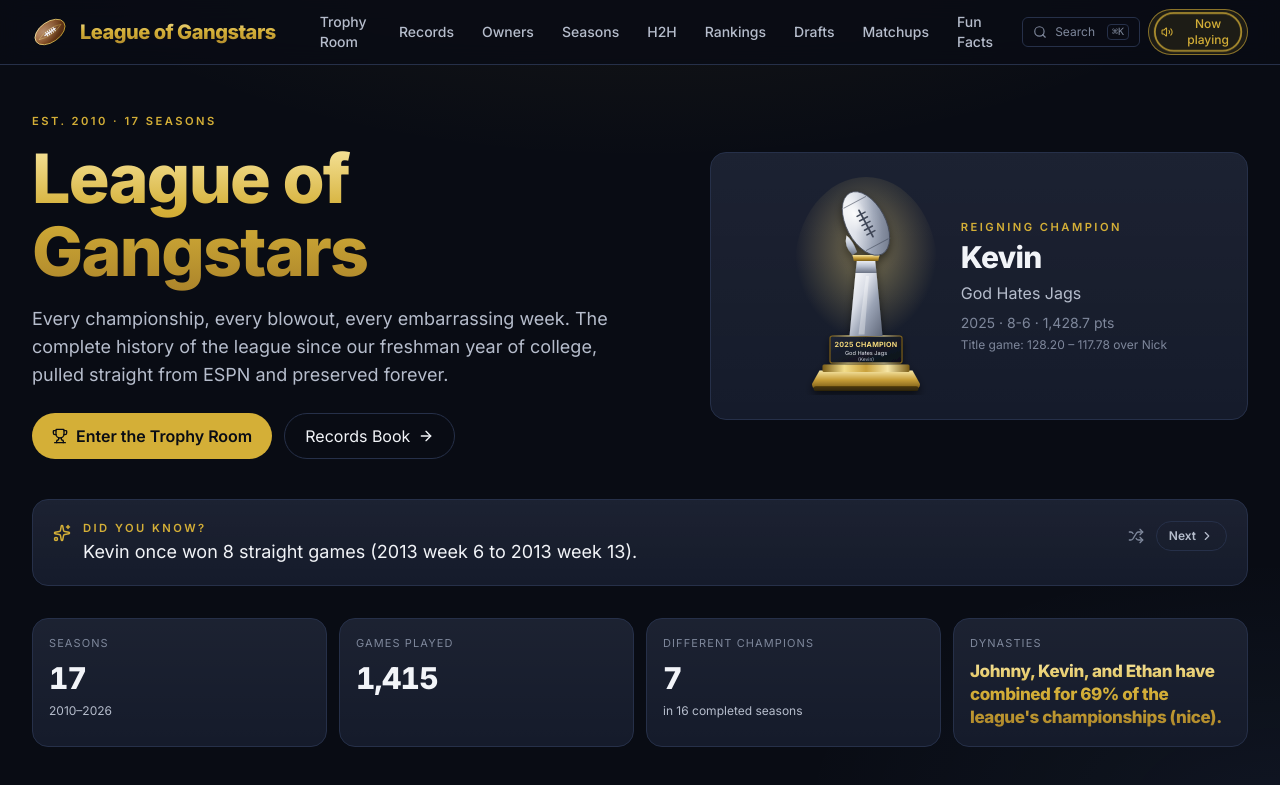
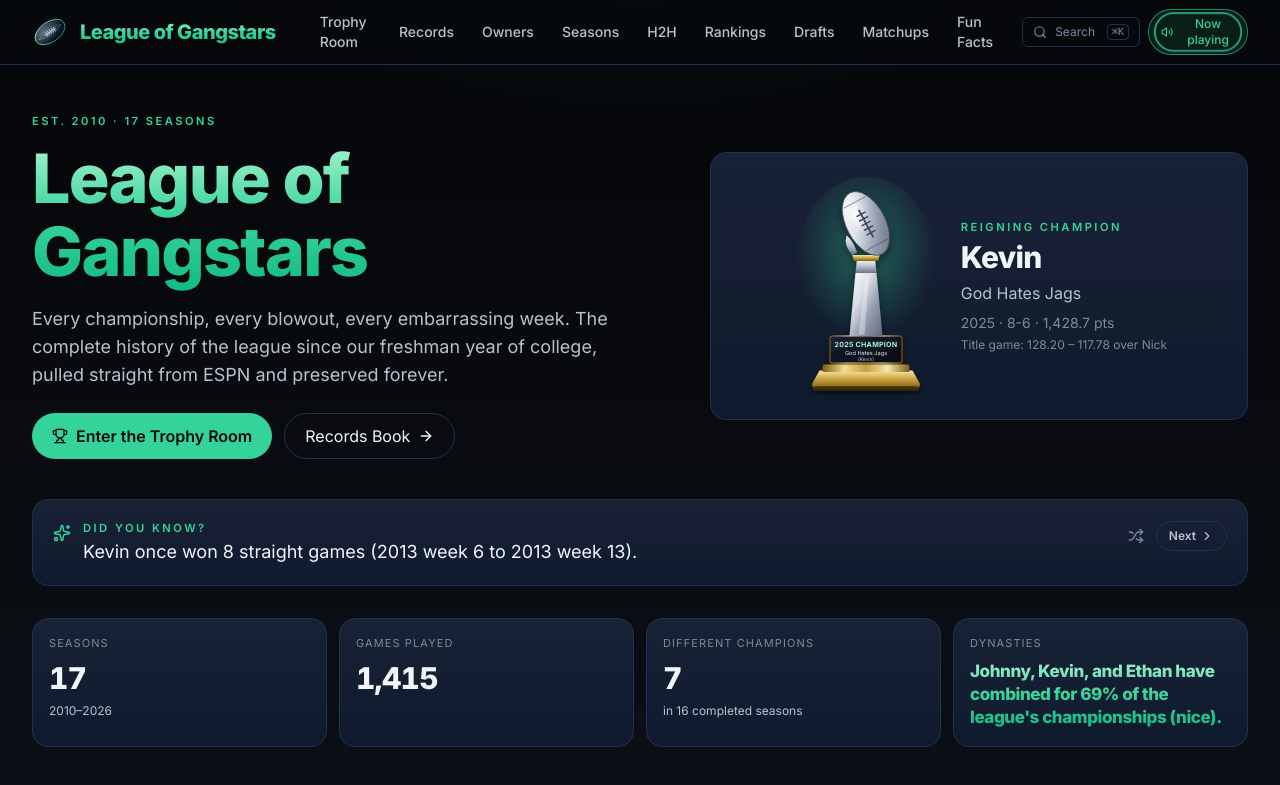
Before and after one commit to jjmeier51/fantasyfootball, a Next.js app: page / in a window 1280 px wide. Shown: the top 785 px of the page. Built offline with nearby package versions, Linux system fonts and the light colour scheme.

Commit message:
Restyle in black, grey, navy and green with gradient page and navigation shimmer
Co-Authored-By: Claude Fable 5.1 <noreply@anthropic.com>
Claude-Session: https://claude.ai/code/session_01TwTD6vuz5zLQqv63FnkNdw

```diff
--- a/app/globals.css
+++ b/app/globals.css
@@ -1,20 +1,25 @@
 @import "tailwindcss";
 
 :root {
-  --bg: #090c14;
-  --bg-elev: #0f1420;
-  --surface: #151b2b;
-  --surface-2: #1c2438;
-  --border: #263049;
-  --text: #f2f4f8;
-  --text-2: #b6bdcc;
-  --muted: #7e879b;
-  --gold: #d4af37;
-  --gold-2: #f1d67a;
-  --gold-dim: #8a6f1f;
-  --cool: #6ea8ff;
-  --good: #3ecf8e;
-  --bad: #ff6b6b;
+  /* Palette: black, grey, navy, green.
+     The accent tokens keep their historical "gold" names so every component picks
+     up the new green without renaming; think of --gold as "the accent". */
+  --black: #050608;
+  --grey: #2b3038;
+  --bg: #07090d;
+  --bg-elev: #0c1017;
+  --surface: #101a2e;       /* navy */
+  --surface-2: #162238;
+  --border: #22314f;
+  --text: #f1f5f9;
+  --text-2: #b8c2cf;
+  --muted: #7f8a99;
+  --gold: #34d399;          /* green accent */
+  --gold-2: #7ef0c0;
+  --gold-dim: #128a5c;
+  --cool: #5b8def;          /* navy-blue accent for second series */
+  --good: #34d399;
+  --bad: #f87171;
 }
 
 @theme inline {
@@ -41,14 +46,20 @@ html {
   scroll-behavior: smooth;
 }
 
+html {
+  background: var(--black);
+}
+
 body {
-  background: var(--bg);
   color: var(--text);
   font-family: var(--font-sans);
+  /* black at the top, slowly warming to grey at the bottom of the page */
+  background-color: var(--black);
   background-image:
-    radial-gradient(1200px 600px at 50% -200px, rgba(212, 175, 55, 0.10), transparent 60%),
-    radial-gradient(800px 400px at 100% 100%, rgba(110, 168, 255, 0.06), transparent 60%);
-  background-attachment: fixed;
+    radial-gradient(900px 480px at 50% -160px, rgba(52, 211, 153, 0.10), transparent 60%),
+    linear-gradient(180deg, var(--black) 0%, #0b0e14 30%, #171b22 70%, var(--grey) 100%);
+  background-repeat: no-repeat;
+  background-size: 100% 100%;
 }
 
 .font-display {
@@ -58,7 +69,7 @@ body {
 }
 
 .gold-text {
-  background: linear-gradient(180deg, #f8e7a1 0%, #d4af37 45%, #a9822a 100%);
+  background: linear-gradient(180deg, #a7f3d0 0%, #34d399 50%, #10b981 100%);
   -webkit-background-clip: text;
   background-clip: text;
   color: transparent;
@@ -68,7 +79,7 @@ body {
 }
 
 .card {
-  background: linear-gradient(180deg, rgba(255, 255, 255, 0.03), rgba(255, 255, 255, 0)) , var(--surface);
+  background: linear-gradient(180deg, rgba(255, 255, 255, 0.035), rgba(255, 255, 255, 0)) , var(--surface);
   border: 1px solid var(--border);
   border-radius: 1rem;
   min-width: 0;
@@ -80,8 +91,8 @@ body {
 }
 .card-hover:hover {
   transform: translateY(-2px);
-  border-color: rgba(212, 175, 55, 0.45);
-  box-shadow: 0 10px 30px -12px rgba(212, 175, 55, 0.25);
+  border-color: rgba(52, 211, 153, 0.45);
+  box-shadow: 0 10px 30px -12px rgba(52, 211, 153, 0.25);
 }
 
 .eyebrow {
@@ -143,7 +154,32 @@ body {
   animation: ticker-in 400ms ease both;
 }
 
+/* one-off sheen that sweeps the viewport on navigation and on load */
+@keyframes page-shimmer {
+  0% { transform: translateX(-120%) skewX(-12deg); opacity: 0; }
+  15% { opacity: 1; }
+  100% { transform: translateX(120%) skewX(-12deg); opacity: 0; }
+}
+.page-shimmer {
+  position: fixed;
+  inset: 0;
+  z-index: 60;
+  pointer-events: none;
+  overflow: hidden;
+}
+.page-shimmer::before {
+  content: "";
+  position: absolute;
+  top: -10%;
+  bottom: -10%;
+  left: 0;
+  width: 55%;
+  background: linear-gradient(100deg, transparent 0%, rgba(52, 211, 153, 0.06) 35%, rgba(241, 245, 249, 0.16) 50%, rgba(52, 211, 153, 0.06) 65%, transparent 100%);
+  animation: page-shimmer 900ms cubic-bezier(0.22, 0.61, 0.36, 1) both;
+}
+
 @media (prefers-reduced-motion: reduce) {
+  .page-shimmer { display: none; }
   .pulse-ring::before, .ticker-in { animation: none; }
   .shine::after { transition: none; }
   html { scroll-behavior: auto; }
--- a/app/layout.tsx
+++ b/app/layout.tsx
@@ -5,6 +5,7 @@ import Nav from "@/components/Nav";
 import Footer from "@/components/Footer";
 import ThemePlayer from "@/components/ThemePlayer";
 import CommandPalette from "@/components/CommandPalette";
+import PageShimmer from "@/components/PageShimmer";
 import { meta, ownersLite, seasons } from "@/lib/data";
 
 // One typeface everywhere: Inter for body text and, in heavier weights, for headlines and numbers.
@@ -33,6 +34,7 @@ export default function RootLayout({ children }: LayoutProps<"/">) {
     <html lang="en" className={`${inter.variable} h-full antialiased`}>
       <body className="min-h-full flex flex-col">
         <ThemePlayer>
+          <PageShimmer />
           <Nav leagueName={meta.leagueName} isSample={meta.isSample} />
           <main className="flex-1 w-full max-w-7xl mx-auto px-4 sm:px-6 lg:px-8 pb-24">{children}</main>
           <Footer />
--- a/app/owners/[slug]/page.tsx
+++ b/app/owners/[slug]/page.tsx
@@ -181,7 +181,7 @@ export default async function OwnerPage({ params }: { params: Promise<{ slug: st
                   <div className="text-[10px] uppercase tracking-widest text-muted mb-1">Rounds 1–3 position mix</div>
                   <div className="flex h-3 rounded overflow-hidden gap-px">
                     {Object.entries(draft.earlyRoundMix).map(([pos, p]) => (
-                      <span key={pos} title={`${pos} ${p}%`} style={{ width: `${p}%`, background: { RB: "#a8861a", WR: "#4a80d0", QB: "#7c5cd6", TE: "#3ecf8e", K: "#7e879b", "D/ST": "#c2410c" }[pos] ?? "#374151" }} />
+                      <span key={pos} title={`${pos} ${p}%`} style={{ width: `${p}%`, background: { RB: "#27a865", WR: "#4f86e8", QB: "#7c5cd6", TE: "#b8c2cf", K: "#7f8a99", "D/ST": "#c2410c" }[pos] ?? "#374151" }} />
                     ))}
                   </div>
                   <div className="flex flex-wrap gap-3 mt-1 text-[11px] text-muted">
--- a/components/Bracket.tsx
+++ b/components/Bracket.tsx
@@ -31,7 +31,7 @@ export default function Bracket({ season, nameOf }: { season: Season; nameOf: (k
           <div key={w} className="flex flex-col justify-around gap-4 w-60">
             <div className="text-[10px] uppercase tracking-widest text-muted text-center">{roundName(i)} · Week {w}</div>
             {games.filter((m) => m.week === w).map((m) => (
-              <div key={m.id} className={clsx("card overflow-hidden divide-y divide-border", i === weeks.length - 1 && "border-gold/50 shadow-[0_0_30px_-10px_rgba(212,175,55,0.5)]")}>
+              <div key={m.id} className={clsx("card overflow-hidden divide-y divide-border", i === weeks.length - 1 && "border-gold/50 shadow-[0_0_30px_-10px_rgba(52,211,153,0.5)]")}>
                 <Team m={m} side="home" />
                 <Team m={m} side="away" />
               </div>
--- a/components/FootballLogo.tsx
+++ b/components/FootballLogo.tsx
@@ -4,13 +4,13 @@ export default function FootballLogo({ className }: { className?: string }) {
     <svg viewBox="0 0 64 64" className={className} role="img" aria-label="League of Gangstars">
       <defs>
         <linearGradient id="fb-skin" x1="0" y1="0" x2="1" y2="1">
-          <stop offset="0" stopColor="#a9642b" />
-          <stop offset="0.5" stopColor="#7a4319" />
-          <stop offset="1" stopColor="#3f2110" />
+          <stop offset="0" stopColor="#1b2a48" />
+          <stop offset="0.5" stopColor="#101a2e" />
+          <stop offset="1" stopColor="#070a12" />
         </linearGradient>
         <linearGradient id="fb-gold" x1="0" y1="0" x2="1" y2="1">
-          <stop offset="0" stopColor="#f6e6a6" />
-          <stop offset="1" stopColor="#b8931f" />
+          <stop offset="0" stopColor="#7ef0c0" />
+          <stop offset="1" stopColor="#128a5c" />
         </linearGradient>
         <radialGradient id="fb-spec" cx="0.35" cy="0.3" r="0.6">
           <stop offset="0" stopColor="#fff" stopOpacity="0.35" />
@@ -22,9 +22,9 @@ export default function FootballLogo({ className }: { className?: string }) {
         <ellipse cx="32" cy="32" rx="30" ry="18" fill="url(#fb-spec)" />
         <path d="M8 32 Q32 22 56 32" stroke="url(#fb-gold)" strokeWidth="1" fill="none" opacity="0.7" />
         <path d="M8 32 Q32 42 56 32" stroke="url(#fb-gold)" strokeWidth="1" fill="none" opacity="0.7" />
-        <line x1="21" y1="32" x2="43" y2="32" stroke="#f3f4f8" strokeWidth="2.2" strokeLinecap="round" />
+        <line x1="21" y1="32" x2="43" y2="32" stroke="#b8c2cf" strokeWidth="2.2" strokeLinecap="round" />
         {[25, 29, 33, 37, 41].map((x) => (
-          <line key={x} x1={x} y1="28.5" x2={x} y2="35.5" stroke="#f3f4f8" strokeWidth="2" strokeLinecap="round" />
+          <line key={x} x1={x} y1="28.5" x2={x} y2="35.5" stroke="#b8c2cf" strokeWidth="2" strokeLinecap="round" />
         ))}
       </g>
     </svg>
--- /dev/null
+++ b/components/PageShimmer.tsx
@@ -0,0 +1,12 @@
+"use client";
+
+import { usePathname } from "next/navigation";
+
+/**
+ * A quick sheen that sweeps across the viewport once per navigation (and on a fresh load).
+ * Keyed on the pathname so React remounts it, which restarts the CSS animation.
+ */
+export default function PageShimmer() {
+  const pathname = usePathname();
+  return <div key={pathname} className="page-shimmer" aria-hidden="true" />;
+}
--- a/components/Trophy.tsx
+++ b/components/Trophy.tsx
@@ -53,8 +53,8 @@ export default function Trophy({ year, line1, line2, size = 220, glow, dim, clas
           <stop offset="1" stopColor="#7a5c16" />
         </linearGradient>
         <linearGradient id={`${id}-plate`} x1="0" y1="0" x2="1" y2="1">
-          <stop offset="0" stopColor="#1f2637" />
-          <stop offset="1" stopColor="#0b0f18" />
+          <stop offset="0" stopColor="#162238" />
+          <stop offset="1" stopColor="#07090d" />
         </linearGradient>
         <radialGradient id={`${id}-spec`} cx="0.35" cy="0.3" r="0.6">
           <stop offset="0" stopColor="#ffffff" stopOpacity="0.9" />
@@ -62,8 +62,8 @@ export default function Trophy({ year, line1, line2, size = 220, glow, dim, clas
           <stop offset="1" stopColor="#ffffff" stopOpacity="0" />
         </radialGradient>
         <radialGradient id={`${id}-halo`} cx="0.5" cy="0.4" r="0.5">
-          <stop offset="0" stopColor="#f1d67a" stopOpacity="0.45" />
-          <stop offset="1" stopColor="#f1d67a" stopOpacity="0" />
+          <stop offset="0" stopColor="#34d399" stopOpacity="0.40" />
+          <stop offset="1" stopColor="#34d399" stopOpacity="0" />
         </radialGradient>
         <filter id={`${id}-shadow`} x="-20%" y="-10%" width="140%" height="130%">
           <feDropShadow dx="0" dy="6" stdDeviation="6" floodColor="#000" floodOpacity="0.55" />
@@ -108,7 +108,7 @@ export default function Trophy({ year, line1, line2, size = 220, glow, dim, clas
       </g>
 
       {/* engraving */}
-      <text x="100" y="226" textAnchor="middle" fontSize="9.5" fontWeight="700" fill="#f1d67a" fontFamily="var(--font-inter), system-ui, sans-serif" letterSpacing="0.3">
+      <text x="100" y="226" textAnchor="middle" fontSize="9.5" fontWeight="700" fill="#a7f3d0" fontFamily="var(--font-inter), system-ui, sans-serif" letterSpacing="0.3">
         {year} CHAMPION
       </text>
       <text x="100" y="237" textAnchor="middle" fontSize="7.5" fill="#e6e9f0" fontFamily="var(--font-inter), system-ui, sans-serif">
--- a/components/TrophyCase.tsx
+++ b/components/TrophyCase.tsx
@@ -48,7 +48,7 @@ export default function TrophyCase({ trophies, owners, order }: { trophies: Trop
         })}
       </div>
 
-      <div className="rounded-2xl border border-gold/20 bg-linear-to-b from-[#141a2b] to-[#0a0d16] p-4 sm:p-8 shadow-[inset_0_0_80px_rgba(212,175,55,0.06)]">
+      <div className="rounded-2xl border border-gold/20 bg-linear-to-b from-[#101a2e] to-[#07090d] p-4 sm:p-8 shadow-[inset_0_0_80px_rgba(52,211,153,0.06)]">
         {shelves.map((row, si) => (
           <div key={si} className="relative">
             <div className="grid grid-cols-2 sm:grid-cols-3 md:grid-cols-5 gap-2 sm:gap-4 items-end pb-3">
@@ -84,7 +84,7 @@ export default function TrophyCase({ trophies, owners, order }: { trophies: Trop
               })}
             </div>
             {/* glass shelf */}
-            <div className="h-2 rounded-full bg-linear-to-r from-transparent via-gold/40 to-transparent shadow-[0_6px_18px_rgba(212,175,55,0.25)]" />
+            <div className="h-2 rounded-full bg-linear-to-r from-transparent via-gold/40 to-transparent shadow-[0_6px_18px_rgba(52,211,153,0.25)]" />
             <div className="h-6 bg-linear-to-b from-gold/8 to-transparent" />
           </div>
         ))}
--- a/components/WeekHeatmap.tsx
+++ b/components/WeekHeatmap.tsx
@@ -20,7 +20,7 @@ export default function WeekHeatmap({ season, nameOf }: { season: Season; nameOf
   const owners = [...season.teams].sort((a, b) => (a.finalRank || 99) - (b.finalRank || 99) || a.seed - b.seed).map((t) => t.ownerKey);
   const shade = (v: number) => {
     const k = max > min ? (v - min) / (max - min) : 0.5;
-    return `rgba(212,175,55,${0.08 + k * 0.72})`;
+    return `rgba(52,211,153,${0.08 + k * 0.7})`;
   };
   return (
     <div className="overflow-x-auto scrollbar-thin">
@@ -53,7 +53,7 @@ export default function WeekHeatmap({ season, nameOf }: { season: Season; nameOf
           ))}
         </tbody>
       </table>
-      <div className="text-[11px] text-muted mt-2">Darker gold = more points. Outlined cells are wins; P = playoff week.</div>
+      <div className="text-[11px] text-muted mt-2">Brighter green = more points. Outlined cells are wins; P = playoff week.</div>
     </div>
   );
 }
```
Also changed, not shown: app/opengraph-image.tsx (+8 -8 lines), components/charts.tsx (+5 -5 lines), app/icon.svg.
